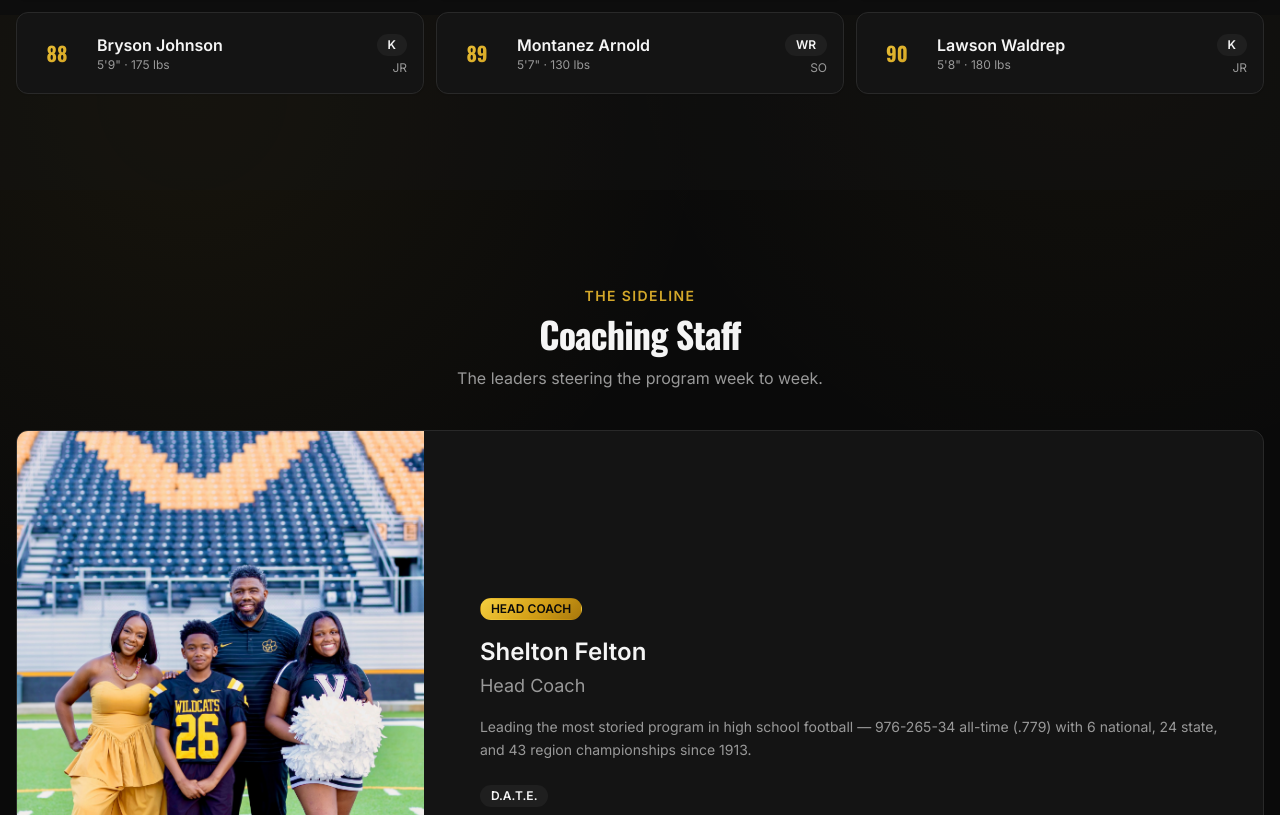
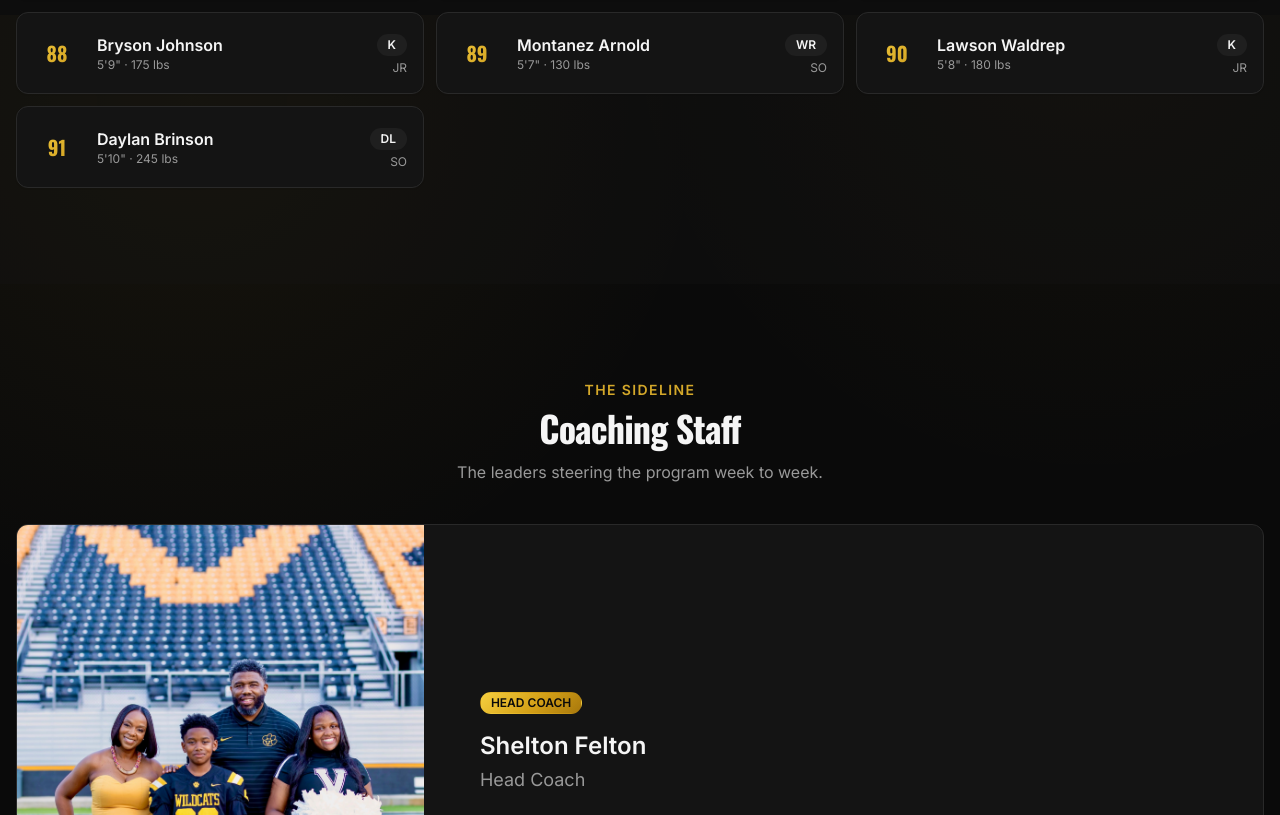
Before and after one commit to calebbsides/vhs-wildcats, a React (Vite) app: page / in a window 1280 px wide. Shown: the part 11185-12000 px from the top of the page. Built offline with nearby package versions, Linux system fonts and the light colour scheme.

Commit message:
Update content.ts

```diff
--- a/src/data/content.ts
+++ b/src/data/content.ts
@@ -323,7 +323,7 @@ export const content = {
      { number: 88, name: "Bryson Johnson", position: "K", grade: "JR", heightIn: 69, weightLb: 175 },
      { number: 89, name: "Montanez Arnold", position: "WR", grade: "SO", heightIn: 67, weightLb: 130 },
      { number: 90, name: "Lawson Waldrep", position: "K", grade: "JR", heightIn: 68, weightLb: 180 },
-   //  { number: 91, name: "Daylan Brinson", position: "DL", grade: "SO", heightIn: 70, weightLb: 245 },
+     { number: 91, name: "Daylan Brinson", position: "DL", grade: "SO", heightIn: 70, weightLb: 245 },
    //  { number: 92, name: "Aden Gloster", position: "DL, TE", grade: "SR", heightIn: 69, weightLb: 220 },
    //  { number: 93, name: "Corey Sims, Jr.", position: "DL", grade: "JR", heightIn: 70, weightLb: 275 },
    //  { number: 95, name: "Alans Garcia", position: "K", grade: "SO", heightIn: 64, weightLb: 135 },
```
